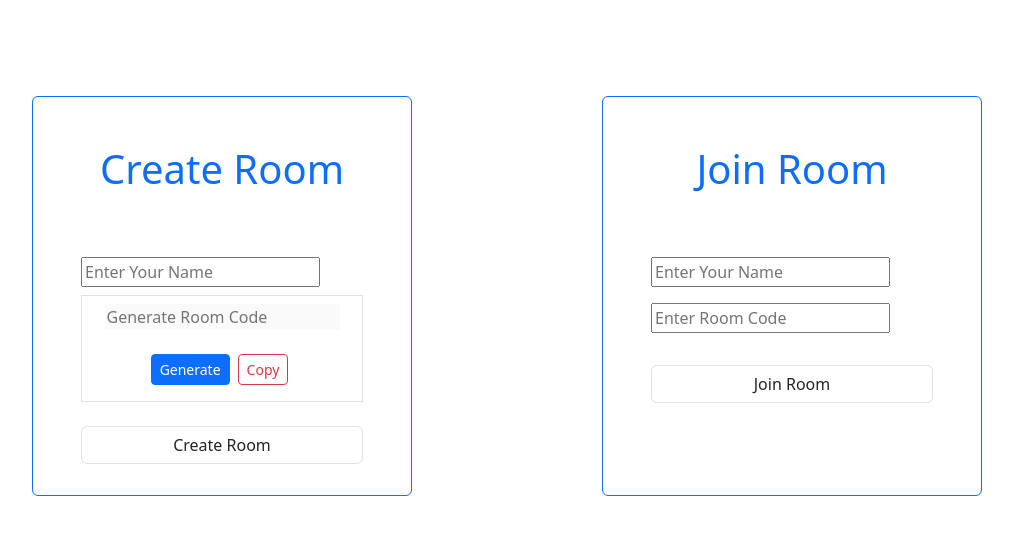
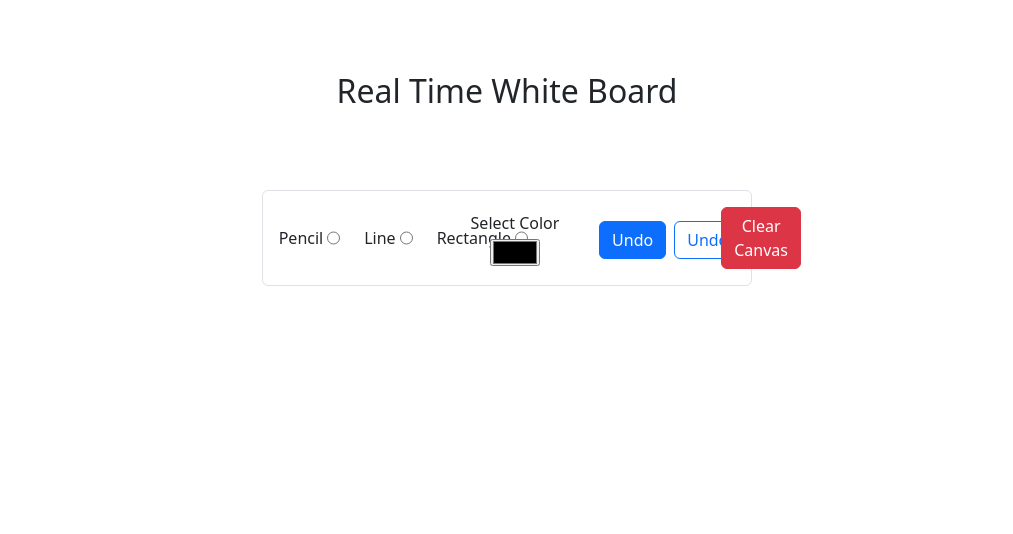
Before and after one commit to KaviiDream/Real-Time-White-Board-Sharing-App, a React (Vite) app in the folder frontend/: page /1 in a window 1280 px wide. Shown: the top 534 px of the page, without its empty margins (133-1146 px from the left). Built offline with nearby package versions, Linux system fonts and the light colour scheme.

Commit message:
Creating the White Board Page

```diff
--- a/frontend/src/App.jsx
+++ b/frontend/src/App.jsx
@@ -1,10 +1,16 @@
 
 import Forms from './component/Forms/index.jsx';
+import { Route,Routes } from 'react-router-dom';
+import RoomPage from './pages/RoomPage/Index.jsx';
 
 function App() {
   return (
     <div className="container">
-      <Forms />
+    <Routes>
+      <Route path="/" element={<Forms />} />
+      <Route path="/:roomId" element={<RoomPage />} />
+    </Routes>
+
     </div>
   );
 }
--- a/frontend/src/main.jsx
+++ b/frontend/src/main.jsx
@@ -2,12 +2,13 @@ import React from 'react';
 import ReactDOM from 'react-dom/client';
 import App from './App.jsx';
 import './index.css';
+import { BrowserRouter as Router} from 'react-router-dom';
 
 import "bootstrap/dist/css/bootstrap.min.css";
 import "bootstrap/dist/js/bootstrap.bundle.min.js";
 
 ReactDOM.createRoot(document.getElementById('root')).render(
-  <React.StrictMode>
+  <Router>
     <App />
-  </React.StrictMode>
+  </Router>
 );
--- a/frontend/src/pages/RoomPage/Index.jsx
+++ b/frontend/src/pages/RoomPage/Index.jsx
@@ -0,0 +1,58 @@
+import React from 'react'
+import "./index.css"
+import { useState } from 'react';
+
+const RoomPage = () => {
+
+    const [tool,setTool]=useState("pencil");
+    const [color,setColor]=useState("black");
+
+
+  return (
+    <div className="row">
+        <div className="col-12 col-md-8 offset-md-2 align-items-center justify-content-center d-flex flex-column">
+            <h2 className="text-center mt-4 py-5">Real Time White Board</h2>
+            <div className="col-md-8 mt-4 mb-5 d-flex align-items-center justify-content-around border rounded p-3 canvas-container gap-2 mx-auto">
+                <div className="d-flex col-md-4 justify-content-between gap-4">
+
+                    <div className="d-flex gap-1">
+                        <label for="pencil">Pencil</label>
+                        <input type='radio' name="tool" value="pencil" id="pencil" onChange={(e)=>setTool(e.target.value)}/>
+                    </div>
+                    <div className="d-flex gap-1">
+                        <label for="line">Line</label>
+                        <input type='radio' name="tool" value="line" id="line" onChange={(e)=>setTool(e.target.value)}/>
+
+                    </div>
+                    <div className="d-flex gap-1">
+                        <label for="rect">Rectangle</label>
+                        <input type='radio' name="tool" value="rect" id="rect" onChange={(e)=>setTool(e.target.value)}/>
+
+                    </div>
+
+                </div>
+
+                <div className="col-md-4">
+                    <div className="d-flex flex-column align-items-center justify-content-center">
+                        <label htmlFor="color">Select Color</label>
+                        <input type="color" id="color" name="color" className="mt-1" value={color} onChange={(e)=>setColor(e.target.value)}/>
+                    </div>
+                </div>
+
+                <div className="col-md-3 d-flex gap-2">
+                    <button className="btn btn-primary mt-1">Undo</button>
+                    <button className="btn btn-outline-primary mt-1">Undo</button>
+
+                </div>
+
+                <div className="col-md-2">
+                    <button className="btn btn-danger">Clear Canvas</button>
+                </div>
+
+            </div>
+        </div>
+    </div>
+  )
+}
+
+export default RoomPage
```
